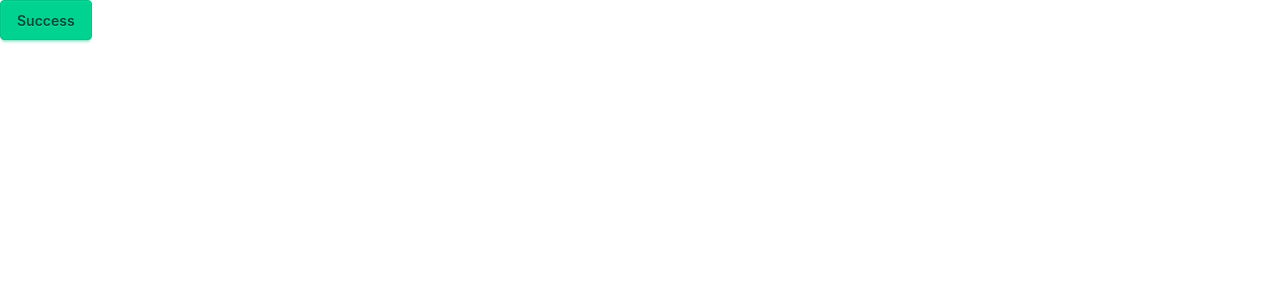
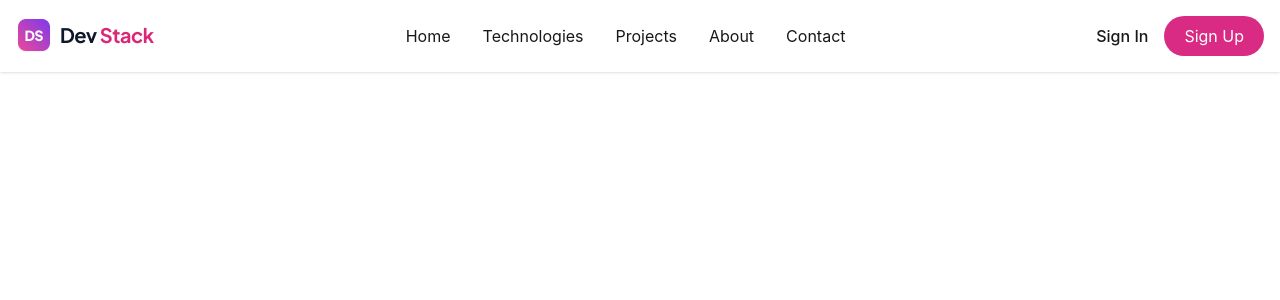
Before and after one commit to mehedilabs/B14-A5-DevStack, a React (Vite) app: page / in a window 1280 px wide. Shown: the top 300 px of the page. Built offline with nearby package versions, Linux system fonts and the light colour scheme.

Commit message:
build responsive navbar

```diff
--- a/src/App.tsx
+++ b/src/App.tsx
@@ -1,10 +1,11 @@
+import Navbar from "./components/Navbar";
 
 function App() {
 
 
   return (
     <>
-    <button className="btn btn-success">Success</button>
+     <Navbar />
     </>
   )
 }
--- /dev/null
+++ b/src/components/Navbar.tsx
@@ -0,0 +1,131 @@
+import { useState } from "react";
+import { FiMenu, FiX } from "react-icons/fi";
+import logo from "../assets/logo-text.png";
+
+const Navbar = () => {
+  const [isMenuOpen, setIsMenuOpen] = useState(false);
+
+  return (
+    <nav className="sticky top-0 z-50 bg-white shadow-sm">
+      <div className="mx-auto flex max-w-7xl items-center justify-between px-4 py-4">
+        <a href="#" className="hidden items-center gap-2 md:flex">
+          <img
+            src={logo}
+            alt="Dev Stack Logo"
+            className="h-auto w-auto"
+          />
+        </a>
+
+        <div className="hidden items-center gap-8 md:flex">
+          <a href="#home" className="hover:text-orange-500">
+            Home
+          </a>
+
+          <a href="#technologies" className="hover:text-orange-500">
+            Technologies
+          </a>
+
+          <a href="#projects" className="hover:text-orange-500">
+            Projects
+          </a>
+
+          <a href="#about" className="hover:text-orange-500">
+            About
+          </a>
+
+          <a href="#contact" className="hover:text-orange-500">
+            Contact
+          </a>
+        </div>
+
+        <div className="hidden items-center gap-4 md:flex">
+          <button className="font-medium">
+            Sign In
+          </button>
+
+          <button className="rounded-full bg-[#d92b83] px-5 py-2 text-white">
+            Sign Up
+          </button>
+        </div>
+
+        {/* Mobile */}
+        <div className="relative flex w-full items-center md:hidden">
+          {/* Menu Button */}
+          <button
+            onClick={() => setIsMenuOpen(!isMenuOpen)}
+            className="text-3xl text-gray-700"
+          >
+            {isMenuOpen ? <FiX /> : <FiMenu />}
+          </button>
+
+          {/* Mobile Logo */}
+          <a
+            href="#"
+            className="absolute left-1/2 -translate-x-1/2 -ml-5"
+          >
+            <img
+              src={logo}
+              alt="Dev Stack Logo"
+              className="h-auto w-auto"
+            />
+          </a>
+
+          {/* Mobile Auth */}
+          <div className="ml-auto flex items-center gap-4">
+            <button className="font-medium">
+              Sign In
+            </button>
+
+            <button className="rounded-full bg-[#d92b83] px-5 py-2 text-white">
+              Sign Up
+            </button>
+          </div>
+        </div>
+      </div>
+
+      {/* Mobile Menu */}
+      {isMenuOpen && (
+        <div className="border-t bg-white px-4 py-4 md:hidden">
+          <div className="flex flex-col gap-4">
+            <a
+              href="#home"
+              onClick={() => setIsMenuOpen(false)}
+            >
+              Home
+            </a>
+
+            <a
+              href="#technologies"
+              onClick={() => setIsMenuOpen(false)}
+            >
+              Technologies
+            </a>
+
+            <a
+              href="#projects"
+              onClick={() => setIsMenuOpen(false)}
+            >
+              Projects
+            </a>
+
+            <a
+              href="#about"
+              onClick={() => setIsMenuOpen(false)}
+            >
+              About
+            </a>
+
+            <a
+              href="#contact"
+              onClick={() => setIsMenuOpen(false)}
+            >
+              Contact
+            </a>
+          </div>
+        </div>
+      )}
+    </nav>
+  );
+};
+
+export default Navbar;
--- a/src/index.css
+++ b/src/index.css
@@ -1,2 +1,32 @@
 @import "tailwindcss";
 @plugin "daisyui";
+
+:root {
+  --brand-gradient: linear-gradient(
+    90deg,
+    #ff7a18 0%,
+    #e83e8c 50%,
+    #8b3dff 100%
+  );
+}
+
+html {
+  scroll-behavior: smooth;
+}
+
+body {
+  margin: 0;
+  min-width: 320px;
+  background: white;
+}
+
+.brand-gradient {
+  background-image: var(--brand-gradient);
+}
+
+.gradient-text {
+  background-image: var(--brand-gradient);
+  background-clip: text;
+  -webkit-background-clip: text;
+  color: transparent;
+}
```
